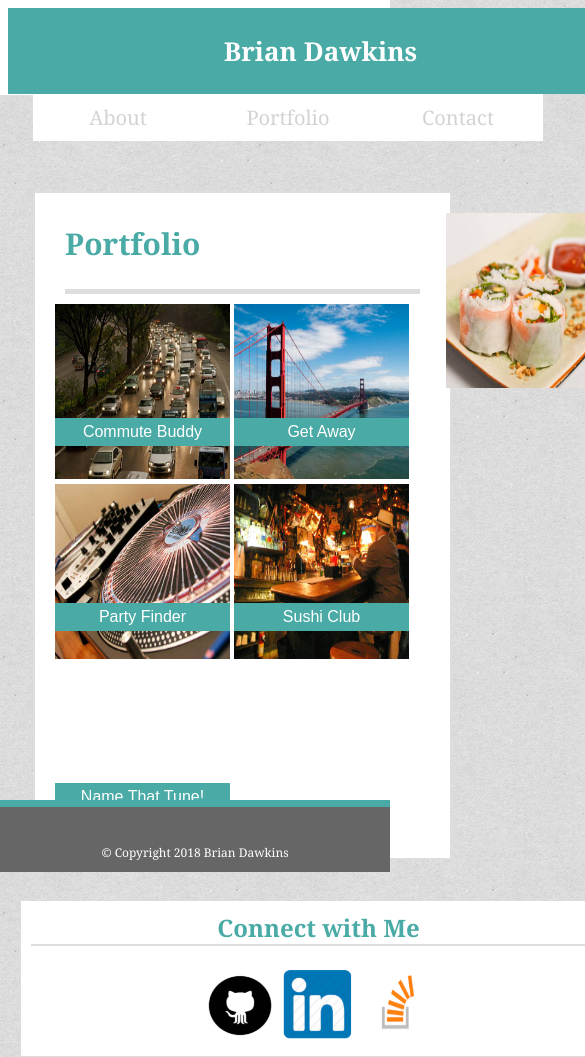
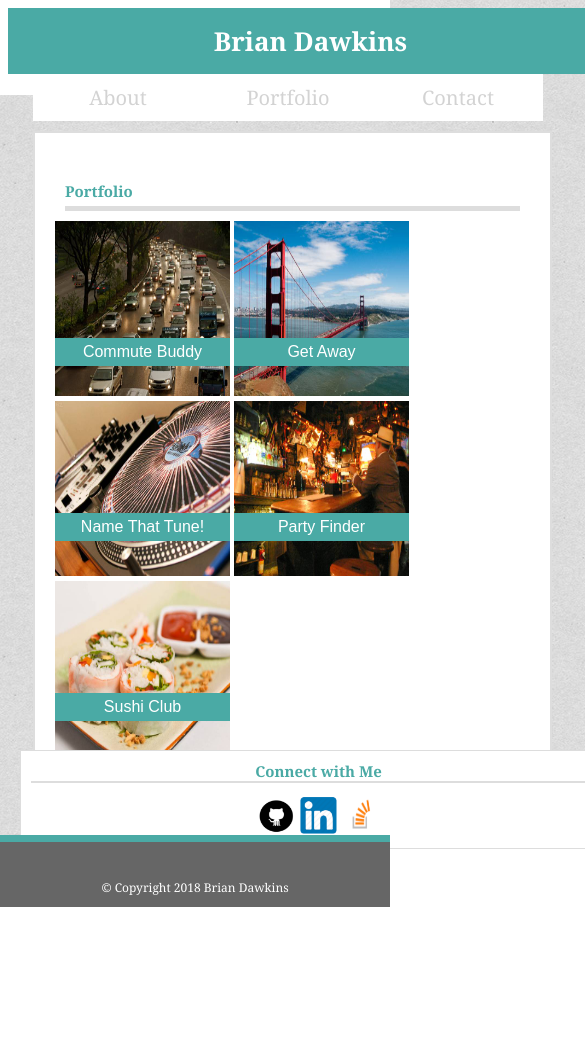
Before and after one commit to briandawkins92/Responsive-Portfolio, a plain HTML site: page portfolio.html in a window 390 px wide. Shown: the top 1057 px of the page, 585 px wide, since content can reach past the window. After the commit the page ends 849 px from the top, so only its background shows below. Drawn offline with Linux system fonts and the light colour scheme.

Commit message:
style.css fix

```diff
--- a/assets/css/style.css
+++ b/assets/css/style.css
@@ -496,7 +496,7 @@ a:visited{
 @media screen and (max-width: 640px) {
     .header{
         float:left;
-        padding:25px;
+        padding:15px;
         width:575px;
         color:white;
         background-color:#4aaaa5;
@@ -532,8 +532,9 @@ a:visited{
         font-family: Georgia, 'Times New Roman', Times, serif;
         padding:10px;
         text-align: center;
+        font-size:10px;
         margin:0px;
-        top:900px;
+        top:750px;
         left:20px;
     }
 
@@ -543,7 +544,7 @@ a:visited{
         border-style:solid;
         border-width:0.5px;
         width:550px;
-        height:625px;
+        height:425px;
         top:150px;
         padding: 25px;
         margin:0px;
@@ -556,9 +557,9 @@ a:visited{
             background:white;
             border-style: solid;
             left:25px;
-            top:50px;
+            top:10px;
             height:625px;
-            width: 375px;
+            width: 475px;
             padding:20px;
 
 
@@ -569,7 +570,7 @@ a:visited{
             width:165px;
             text-align:center;
            position:absolute;
-            top:225px;
+            top:205px;
             left:20px;
             font-family: Arial, Helvetica, sans-serif;
         }
@@ -579,7 +580,7 @@ a:visited{
             width:165px;
             text-align:center;
            position:absolute;
-            top:225px;
+            top:205px;
             left:199px;
             font-family: Arial, Helvetica, sans-serif;
         }
@@ -589,7 +590,7 @@ a:visited{
             width:165px;
             text-align:center;
            position:absolute;
-            top:590px;
+            top:380px;
             left:20px;
             font-family: Arial, Helvetica, sans-serif;
         }
@@ -599,8 +600,8 @@ a:visited{
             width:165px;
             text-align:center;
            position:absolute;
-            top:410px;
-            left:20px;
+            top:380px;
+            left:199px;
             font-family: Arial, Helvetica, sans-serif;
         }
         .text5{
@@ -609,8 +610,8 @@ a:visited{
             width:165px;
             text-align:center;
            position:absolute;
-            top:410px;
-            left:199px;
+            top:560px;
+            left:20px;
             font-family: Arial, Helvetica, sans-serif;
         }
 
@@ -620,7 +621,7 @@ a:visited{
             margin-left:25px;
             top:150px;
             width: 500px;
-            height:650px;
+            height:450px;
             border: #dddddd;
             border-width: 1px;
             border-style: solid;
@@ -628,6 +629,33 @@ a:visited{
             padding:20px;
         }
 
+        #footer{
+            background-color:#666666;
+            float:left;
+            text-align:center;
+            font-size:12px;
+            color:#ffffff;
+            height:40px;
+            position: fixed;
+            top:835px;
+            padding-top:25px;
+            right:0;
+            left:0;
+            bottom: 0px;
+            border-top:#4aaaa5;
+            border-top-width: 7px;
+            border-top-style: solid;
+        }
+        .aboutMe{
+            color:#4aaaa5;
+            margin:10px;
+            font-family:Georgia, 'Times New Roman', Times, serif;
+            font-size:15px;
+            border-bottom: #dddddd;
+            border-bottom-width: 5px;
+            border-bottom-style: solid;
+            padding-bottom: 5px;
+        }
     }
 
 
--- a/portfolio.html
+++ b/portfolio.html
@@ -33,13 +33,13 @@
 <aside id=aside>
     <h2 class=miscBorder>Connect with Me</h2>
     <a href="https://github.com/briandawkins92" target="_blank">
-    <img src="assets/images/github.png" height=75px width=75px>
+    <img src="assets/images/github.png" height=40px width=40px>
     </a>
     <a href="https://www.linkedin.com/in/brian-dawkins-27a91928" target="_blank">
-    <img src="assets/images/linkedin.png" height=75px width=75px>
+    <img src="assets/images/linkedin.png" height=40px width=40px>
     </a>
     <a href="https://stackexchange.com/users/12973677/brian-dawkins" target="_blank">
-    <img src="assets/images/stackoverflow.png" height=75px width=75px>
+    <img src="assets/images/stackoverflow.png" height=40px width=40px>
     </a>
 </aside>
 <footer id=footer>
```
Also changed, not shown: contact.html (+3 -3 lines), index.html (+3 -3 lines).
